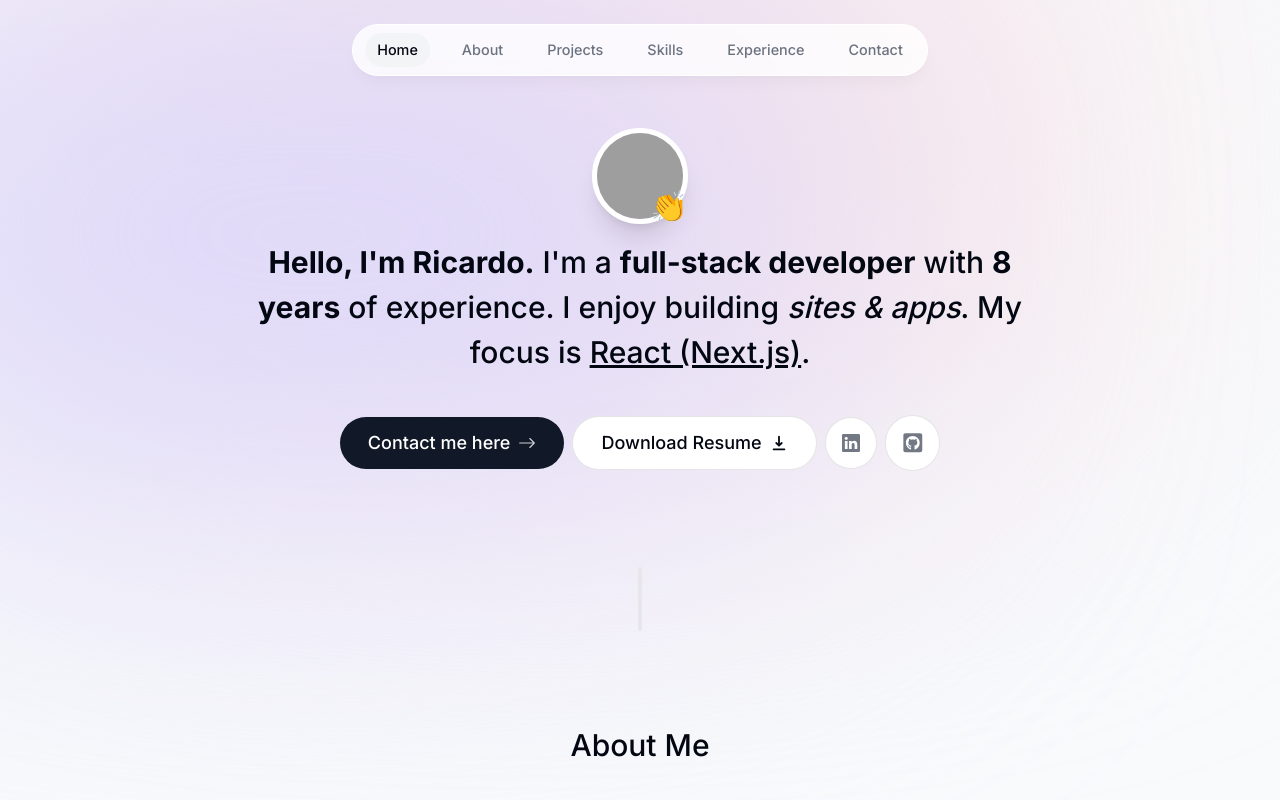
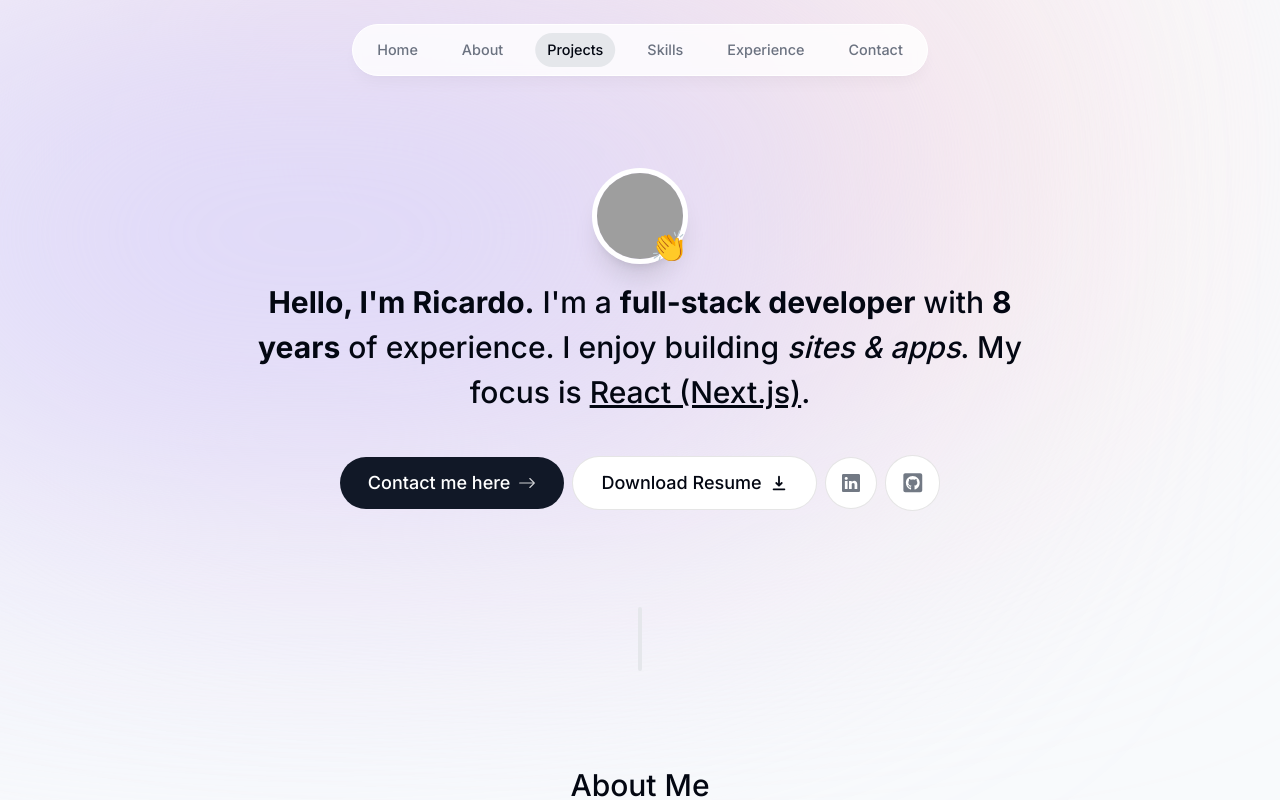
Before and after one commit to notavacillator/project-portfolio, a Next.js app: page / in a window 1280 px wide. Shown: the top 800 px of the page. Built offline with nearby package versions, Linux system fonts and the light colour scheme; grey boxes are pictures that could not be loaded.

Commit message:
creating custom hook for inView scroll section change

```diff
--- a/components/about.tsx
+++ b/components/about.tsx
@@ -1,12 +1,31 @@
 'use client'
 
-import React from 'react'
+import React, {useEffect} from 'react'
 import SectionHeading from './section-heading'
 import {motion} from 'framer-motion';
+import { useInView } from 'react-intersection-observer';
+import { useActiveSectionContext } from '@/context/active-section-context';
 
 function About() {
+    const {ref,  inView}= useInView({
+        threshold: 0.75,
+    });
+    const {setActiveSection, lastClickTime} = useActiveSectionContext();
+
+    useEffect(() => {
+      if(inView && Date.now() - lastClickTime > 1000){
+          setActiveSection('About');
+      }
+      return () => {
+      }
+    }, [inView, setActiveSection, lastClickTime])
+
+
+
     return (
-    <motion.section className='mb-28 max-w-[45rem] text-center leading-8 sm:mb-20 scroll-m-24'
+        <motion.section
+            ref={ref}
+            className='mb-28 max-w-[45rem] text-center leading-8 sm:mb-20 scroll-m-24'
             initial={{y: 100, opacity: 0}}
             animate={{y: 0, opacity: 1}}
             transition={{
--- a/components/header.tsx
+++ b/components/header.tsx
@@ -11,7 +11,7 @@ function Header() {
     // Error in below code as the useContext could return a null value.
     // const {activeSection, setActiveSection} = useContext(ActiveSectionContext);
 
-    const {activeSection, setActiveSection} = useActiveSectionContext();
+    const {activeSection, setActiveSection, setLastClickTime} = useActiveSectionContext();
 
     return (
         <header className='z-[999] relative' >
@@ -39,14 +39,17 @@ function Header() {
                                 <Link
                                     className = {clsx('flex items-center justify-center px-3 py-3 hover:text-gray-950 transition select-none',
                                         {
-                                            "text-gray-950" : activeSection === link.name
+                                            "text-gray-950 " : activeSection === link.name
                                         }
                                     )}
-                                    href = {link.hash} onClick={() => setActiveSection(link.name)}>
+                                    href = {link.hash} onClick={() => {
+                                            setActiveSection(link.name)
+                                            setLastClickTime(Date.now())
+                                        }}>
                                         {link.name}
                                     {
                                         link.name === activeSection && (
-                                            <motion.span className='bg-gray-100 rounded-full absolute inset-0 -z-10'
+                                            <motion.span className='bg-gray-200 rounded-full absolute inset-0 -z-10'
                                                 layoutId='activeSection'
                                                 transition={{
                                                     type: 'spring',
--- a/components/intro.tsx
+++ b/components/intro.tsx
@@ -1,16 +1,32 @@
 'use client'
 
 import Image from 'next/image'
-import React from 'react'
+import React, {useEffect} from 'react'
 import { motion } from 'framer-motion';
 import Link from 'next/link';
 import {BsArrowRight, BsLinkedin} from 'react-icons/bs';
 import {HiDownload} from 'react-icons/hi';
 import { FaGithubSquare } from 'react-icons/fa';
+import { useInView } from 'react-intersection-observer';
+import { useActiveSectionContext } from '@/context/active-section-context';
 
 function Intro() {
+  const {ref,  inView}= useInView({
+    threshold: 0,
+  });
+  const {setActiveSection, lastClickTime} = useActiveSectionContext();
+
+  useEffect(() => {
+    if(inView && Date.now() - lastClickTime > 1000){
+        setActiveSection('Home');
+    }
+    return () => {
+    }
+  }, [inView, setActiveSection, lastClickTime])
+
+
   return (
-    <section id='home' className='mb-28 max-w-[50rem] text-center sm:mb-0 scroll-mt-[100rem]'>
+    <section ref ={ref} id='home' className=' mt-10 mb-28 max-w-[50rem] text-center sm:mb-0 scroll-mt-[100rem]'>
       {/* PROFILE PICTURE SECTION */}
         <div className='flex items-center justify-center'>
             <div className='relative'>
--- a/components/project.tsx
+++ b/components/project.tsx
@@ -14,6 +14,7 @@ function Project({
     tags,
     imageUrl
 }: ProjectProps) {
+
     const ref = useRef<HTMLDivElement>(null);
 
     const {scrollYProgress} = useScroll({
--- a/components/projects.tsx
+++ b/components/projects.tsx
@@ -1,11 +1,28 @@
-import React from 'react'
+'use client'
+
+import React, {useEffect} from 'react'
 import SectionHeading from './section-heading'
 import { projectsData } from '@/lib/data'
 import Project from '@/components/project'
+import { useInView } from 'react-intersection-observer';
+import { useActiveSectionContext } from '@/context/active-section-context';
 
 function Projects() {
+    const {ref,  inView}= useInView({
+        threshold: 0.5,
+    });
+    const {setActiveSection, lastClickTime} = useActiveSectionContext();
+
+    useEffect(() => {
+      if(inView && Date.now() - lastClickTime > 1000){
+          setActiveSection('Projects');
+      }
+      return () => {
+      }
+    }, [inView, setActiveSection, lastClickTime])
+
   return (
-    <section id='projects' className='scroll-m-24'>
+    <section ref={ref} id='projects' className='scroll-m-24'>
         <SectionHeading>My Projects</SectionHeading>
         <div>
             {
--- a/context/active-section-context.tsx
+++ b/context/active-section-context.tsx
@@ -12,18 +12,23 @@ type ActiveSectionContextProviderProps = {
 type ActiveSectionContextType = {
     activeSection : SectionName;
     setActiveSection: React.Dispatch<React.SetStateAction<SectionName>>;
+    lastClickTime: number;
+    setLastClickTime : React.Dispatch<React.SetStateAction<number>>;
 }
 
 export const ActiveSectionContext = createContext<ActiveSectionContextType | null>(null);
 
 function ActiveSectionContextProvider({children} : ActiveSectionContextProviderProps) {
     const [activeSection, setActiveSection] = useState<SectionName>('Home');
+    const [lastClickTime, setLastClickTime] = useState(0);
 
     return (
         <ActiveSectionContext.Provider
             value={{
                 activeSection,
                 setActiveSection,
+                lastClickTime,
+                setLastClickTime
             }}>
             {children}
         </ActiveSectionContext.Provider>
```
Also changed, not shown: lib/hooks.ts (added, +22 -0 lines). Lines whose indentation alone changed are shown as unchanged.
